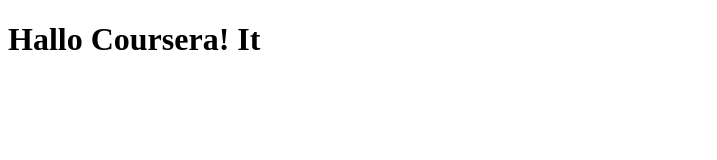
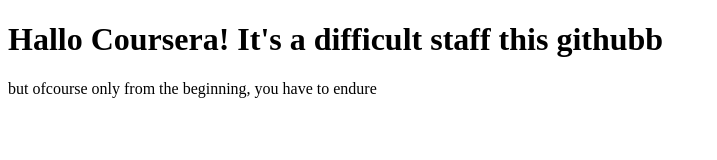
Before and after one commit to xristoo/coursera-test, a plain HTML site: page site/index.html in a window 1280 px wide. Shown: the whole page, without its empty margins (0-717 px from the left). Drawn offline with Linux system fonts and the light colour scheme.

Commit message:
2. try after unlocking.

```diff
--- a/site/index.html
+++ b/site/index.html
@@ -5,6 +5,7 @@
 	<title>Hallo Coursera</title>
 </head>
 <body>
-<h1>Hallo Coursera! It</h1>
+<h1>Hallo Coursera! It's a difficult staff this githubb</h1>
+<p>but ofcourse only from the beginning, you have to endure</p>
 </body>
 </html>
```
